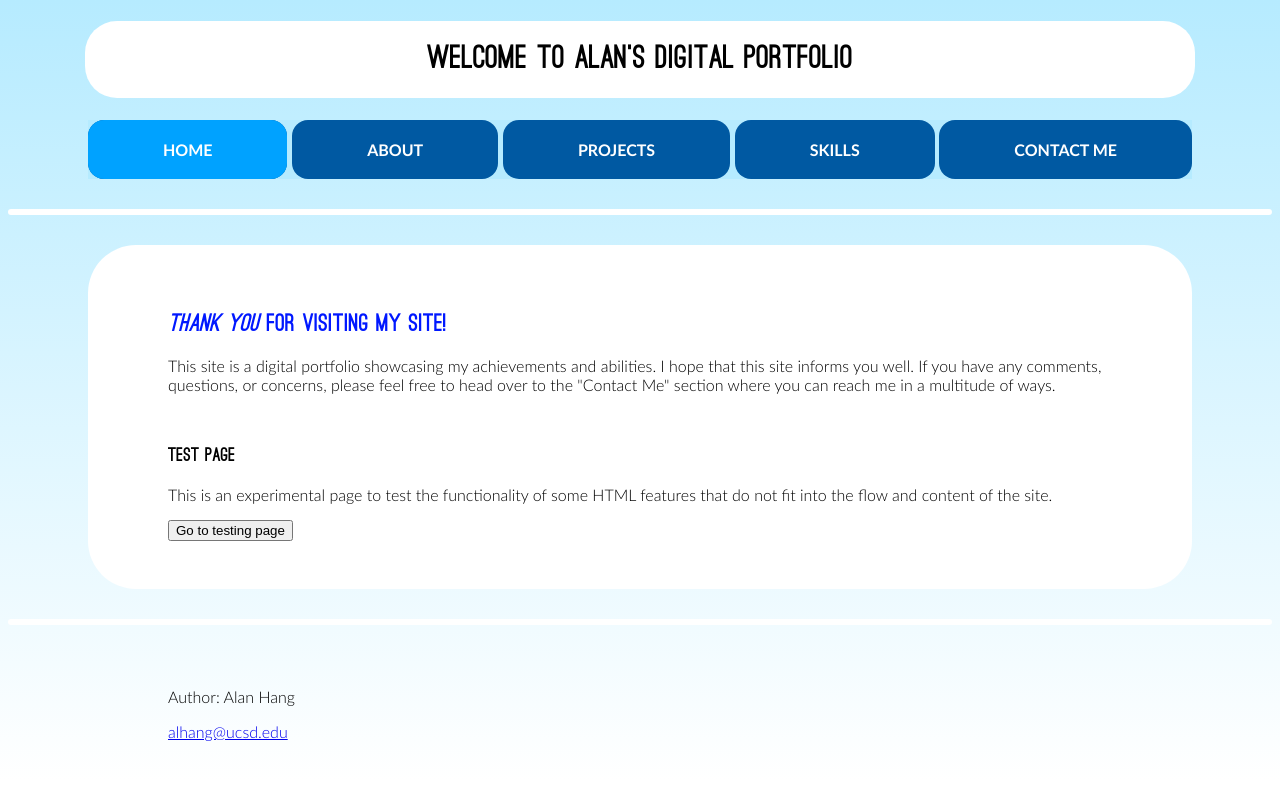
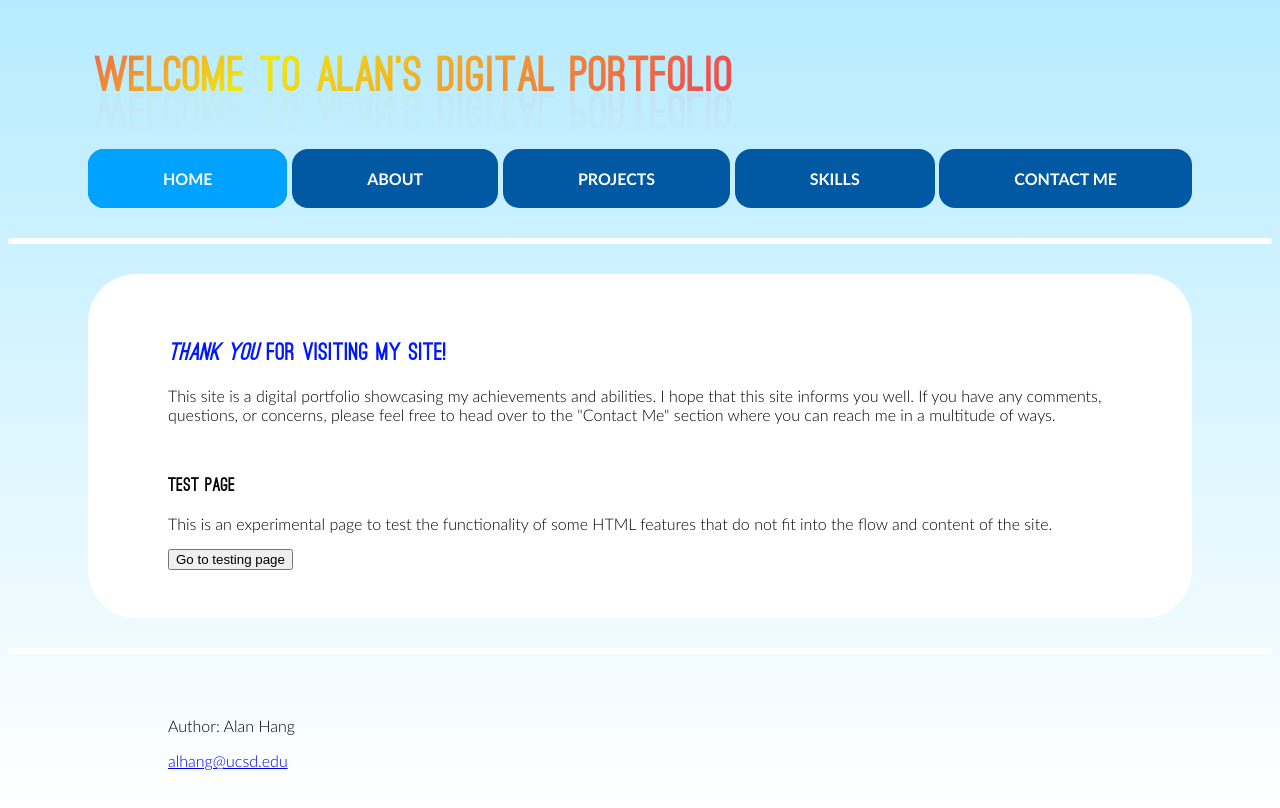
Before and after one commit to alhang/cse134B-hw2, a plain HTML site: page index.html in a window 1280 px wide. Drawn offline with Linux system fonts and the light colour scheme.

Commit message:
transistions

```diff
--- a/assets/style.css
+++ b/assets/style.css
@@ -21,17 +21,43 @@
     src: url(./fonts/ostrich-sans/ostrich-black.ttf);
 }
 
-h1 {
+#title{
     font-family: ostrick-sans-black;
-    text-align: center;
-    background-color: white;
-    border-radius: 1em;
+    font-size: 3em;
+    padding: 0.3em;
 
-    padding: 0.7em 1em;
+    margin-right: 1.5em;
+    margin-left: 1.5em;
 
-    margin-right: 2.4em;
-    margin-left: 2.4em;
+    background-image: linear-gradient(
+      -225deg,
+      #1f1250 0%,
+      #3d0f6f 14%,
+      #ee1e63 28%,
+      #f0e811 42%,
+      #ee1e63 72%,
+      #3d0f6f 86%,
+      #1f1250 100%
+    );
+    background-size: auto auto;
+    background-clip: border-box;
+    background-size: 300% auto;
+    color: #fff;
+    background-clip: text;
+
+    animation: textclip 20s linear infinite;
+    display: inline-block;
+    -webkit-text-fill-color: transparent;
+    -webkit-background-clip: text;
+    -webkit-text-fill-color: transparent;
+    -webkit-box-reflect: below -50px linear-gradient(transparent, rgba(0,0,0,.1));
 }
+
+@keyframes textclip {
+    to {
+      background-position: 200% center;
+    }
+  }
 
 h2, h3, h4{
     font-family: ostrick-sans-black;
@@ -51,6 +77,7 @@ body {
     background-image: linear-gradient(var(--lightblue), white);
     background-repeat: no-repeat;
 
+    transition-property: all;
 }
 
 main {
@@ -61,7 +88,23 @@ main {
 
     margin-right: 5em;
     margin-left: 5em;
+
+    animation: fadeIn 1.5s;
 }
+
+@keyframes fadeIn {
+    from {
+        opacity: 0;
+        margin-top: 4%;
+        height: 120%;
+    }
+
+    to {
+        opacity: 1;
+        margin-top: 0%;
+        height: 100%;
+    }
+  }
 
 ol {
     list-style-type: none;
@@ -72,7 +115,7 @@ nav ul {
     margin: 0;
     padding: 0;
     overflow: hidden;
-    background-color: var(--lightblue);
+    background-color: transparent;
 
     display: flex;
     flex-direction: row;
@@ -88,6 +131,7 @@ nav li {
     flex-grow: 1;
     float: left;
     background-color: rgb(0, 89, 162);
+
 }
 
 nav li a {
@@ -132,7 +176,7 @@ footer {
     padding: 1em 10em;
 }
 
-@media (max-width: 900px) {
+@media (max-width: 1000px) {
     nav ul {
         flex-direction: column;
         margin-right: 1em;
@@ -147,10 +191,12 @@ footer {
         border-radius: 1em;
     }
 
-    h1{
+    #title{
         margin-right: 0.5em;
         margin-left: 0.5em;
         border-radius: 1em;
+
+        -webkit-box-reflect: none;
     }
 
     .image_gallery {
--- a/index.html
+++ b/index.html
@@ -16,7 +16,7 @@
 
     <body>
         <header>
-            <h1>Welcome to Alan's Digital Portfolio</h1>
+            <h1 id="title">Welcome to Alan's Digital Portfolio</h1>
 
             <nav>
                 <ul>
```
Also changed, not shown: about.html (+1 -1 lines), contact.html (+1 -1 lines), projects.html (+1 -1 lines), skills.html (+1 -1 lines).
